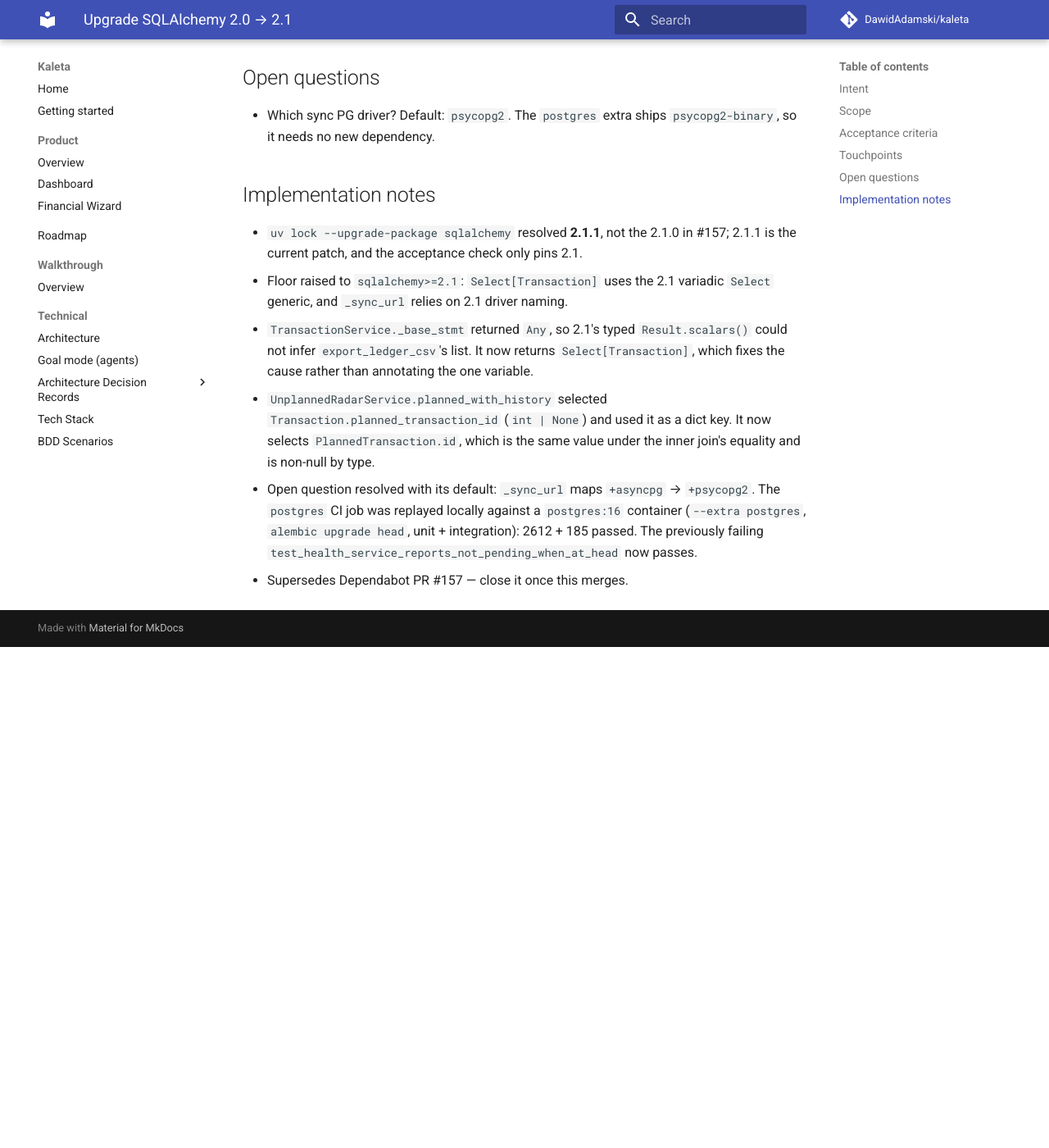
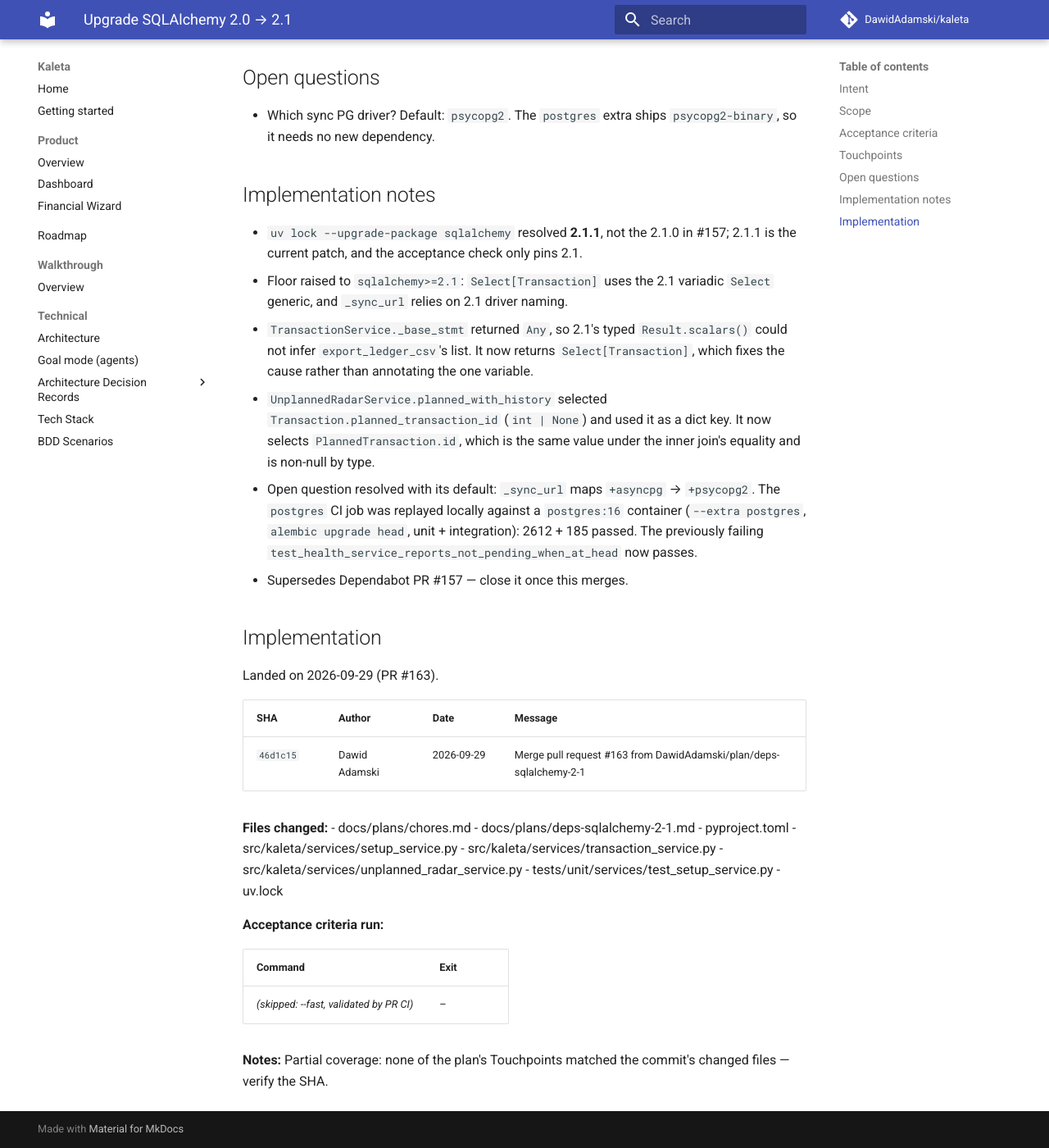
Before and after one commit to DawidAdamski/kaleta, an MkDocs documentation site: the page built from docs/plans/archive/deps-sqlalchemy-2-1.md, in a window 1280 px wide and 1400 px high, scrolled down 1178 px. Shown: the whole window at 82% size. Built offline with MkDocs 1.6.1 and Material for MkDocs 9.7.7, drawn with Linux system fonts in a browser that asks for light colours; comment, search, counter and statistics services are not loaded; before the commit the page ends 1967 px from its top, so only the background shows below that.

Commit message:
docs(plans): archive deps-sqlalchemy-2-1 (#163)

```diff
--- a/docs/plans/deps-sqlalchemy-2-1.md
+++ b/docs/plans/archive/deps-sqlalchemy-2-1.md
@@ -3,8 +3,9 @@ plan_id: deps-sqlalchemy-2-1
 title: Upgrade SQLAlchemy 2.0 → 2.1
 area: platform
 effort: small
-status: in-progress
-roadmap_ref: ../roadmap.md
+status: archived
+archived_at: 2026-09-29
+roadmap_ref: ../../roadmap.md
 ---
 
 # Upgrade SQLAlchemy 2.0 → 2.1
@@ -68,3 +69,29 @@ adopting new 2.1 APIs, and other packages in the Dependabot group.
   unit + integration): 2612 + 185 passed. The previously failing
   `test_health_service_reports_not_pending_when_at_head` now passes.
 - Supersedes Dependabot PR #157 — close it once this merges.
+
+## Implementation
+
+Landed on 2026-09-29 (PR #163).
+
+| SHA | Author | Date | Message |
+|---|---|---|---|
+| `46d1c15` | Dawid Adamski | 2026-09-29 | Merge pull request #163 from DawidAdamski/plan/deps-sqlalchemy-2-1 |
+
+**Files changed:**
+- docs/plans/chores.md
+- docs/plans/deps-sqlalchemy-2-1.md
+- pyproject.toml
+- src/kaleta/services/setup_service.py
+- src/kaleta/services/transaction_service.py
+- src/kaleta/services/unplanned_radar_service.py
+- tests/unit/services/test_setup_service.py
+- uv.lock
+
+**Acceptance criteria run:**
+
+| Command | Exit |
+|---|---|
+| _(skipped: --fast, validated by PR CI)_ | – |
+
+**Notes:** Partial coverage: none of the plan's Touchpoints matched the commit's changed files — verify the SHA.
```
